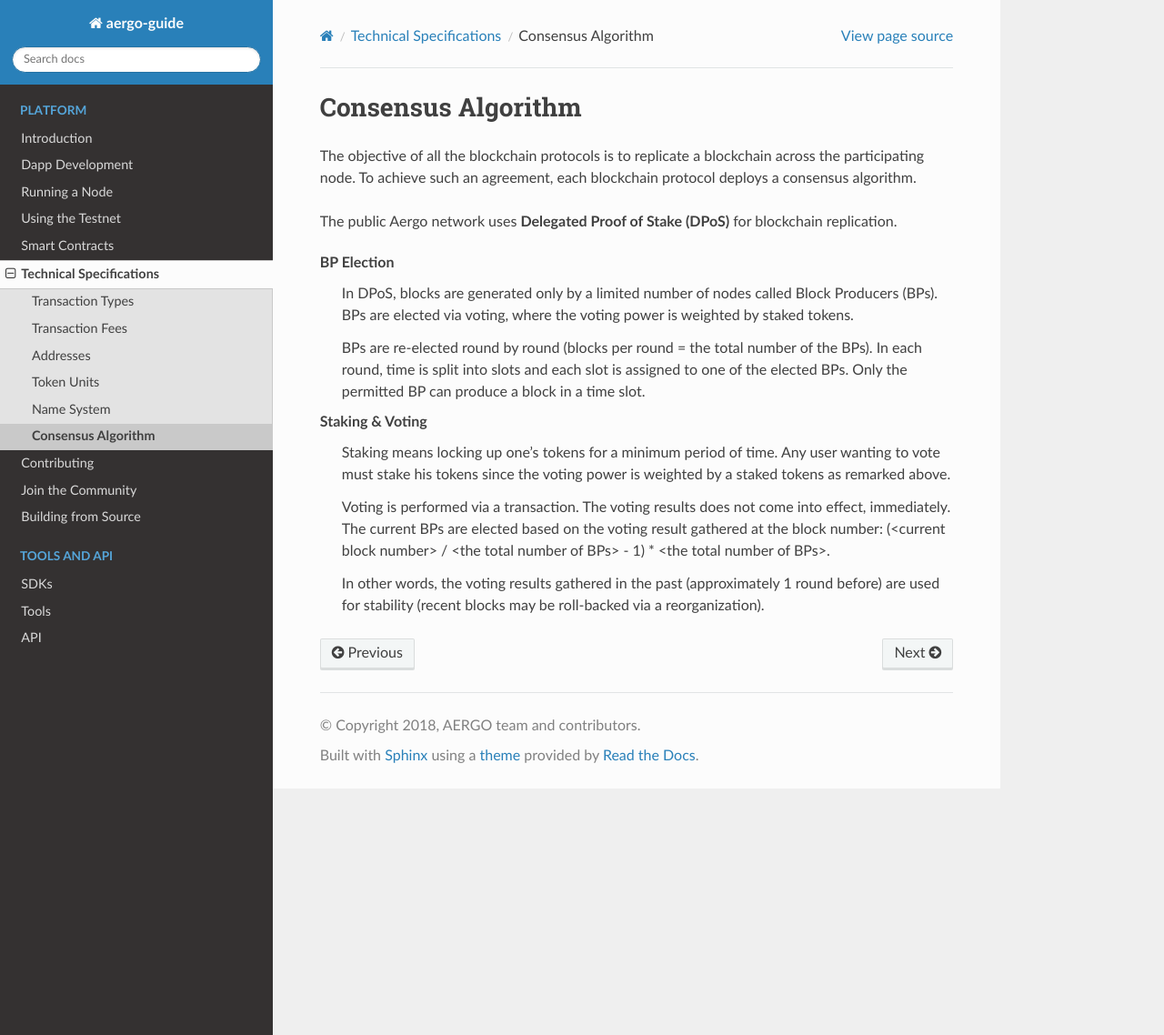
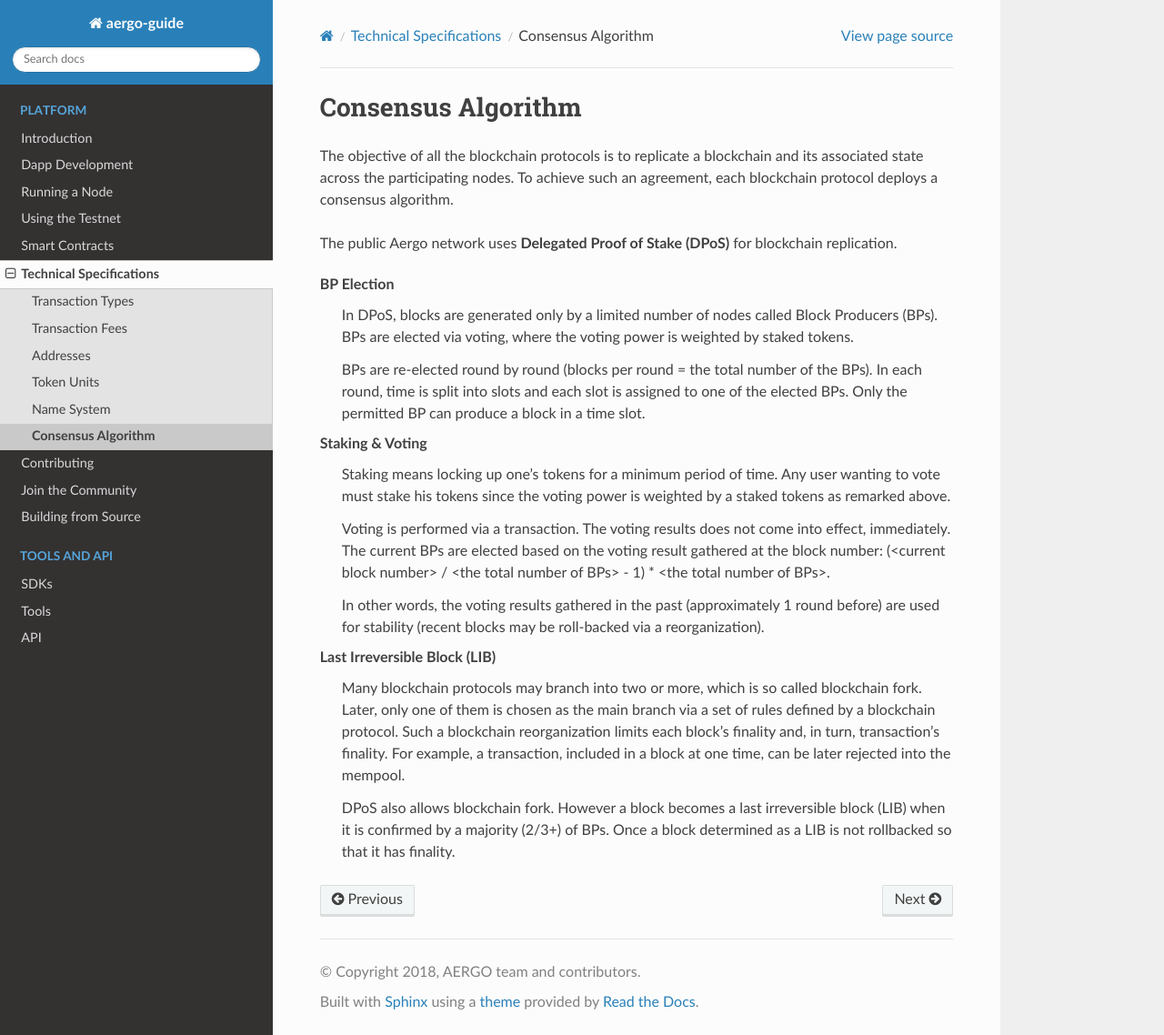
Before and after one commit to aergoio/guide, a Sphinx documentation site: the page built from source/specs/consensus.rst, in a window 1280 px wide and 1138 px high. Shown: the whole window at 91% size. Built offline with Sphinx 7.4.7 and the Read the Docs theme 2.0.0, drawn with Linux system fonts in a browser that asks for light colours.

Commit message:
[dpos] add a section about LIB

```diff
--- a/source/specs/consensus.rst
+++ b/source/specs/consensus.rst
@@ -1,9 +1,9 @@
 Consensus Algorithm
 ===================
 
-The objective of all the blockchain protocols is to replicate a blockchain
-across the participating node. To achieve such an agreement, each blockchain
-protocol deploys a consensus algorithm.
+The objective of all the blockchain protocols is to replicate a blockchain and
+its associated state across the participating nodes. To achieve such an
+agreement, each blockchain protocol deploys a consensus algorithm.
 
 
 The public Aergo network uses **Delegated Proof of Stake (DPoS)** for
@@ -32,3 +32,16 @@ Staking & Voting
     In other words, the voting results gathered in the past (approximately 1
     round before) are used for stability (recent blocks may be roll-backed via a
     reorganization).
+
+Last Irreversible Block (LIB)
+    Many blockchain protocols may branch into two or more, which is so called
+    blockchain fork. Later, only one of them is chosen as the main branch via a
+    set of rules defined by a blockchain protocol. Such a blockchain
+    reorganization limits each block's finality and, in turn, transaction's
+    finality. For example, a transaction, included in a block at one time, can
+    be later rejected into the mempool.
+
+    DPoS also allows blockchain fork. However a block becomes a last
+    irreversible block (LIB) when it is confirmed by a majority (2/3+) of
+    BPs. Once a block determined as a LIB is not rollbacked so that it has
+    finality.
```
